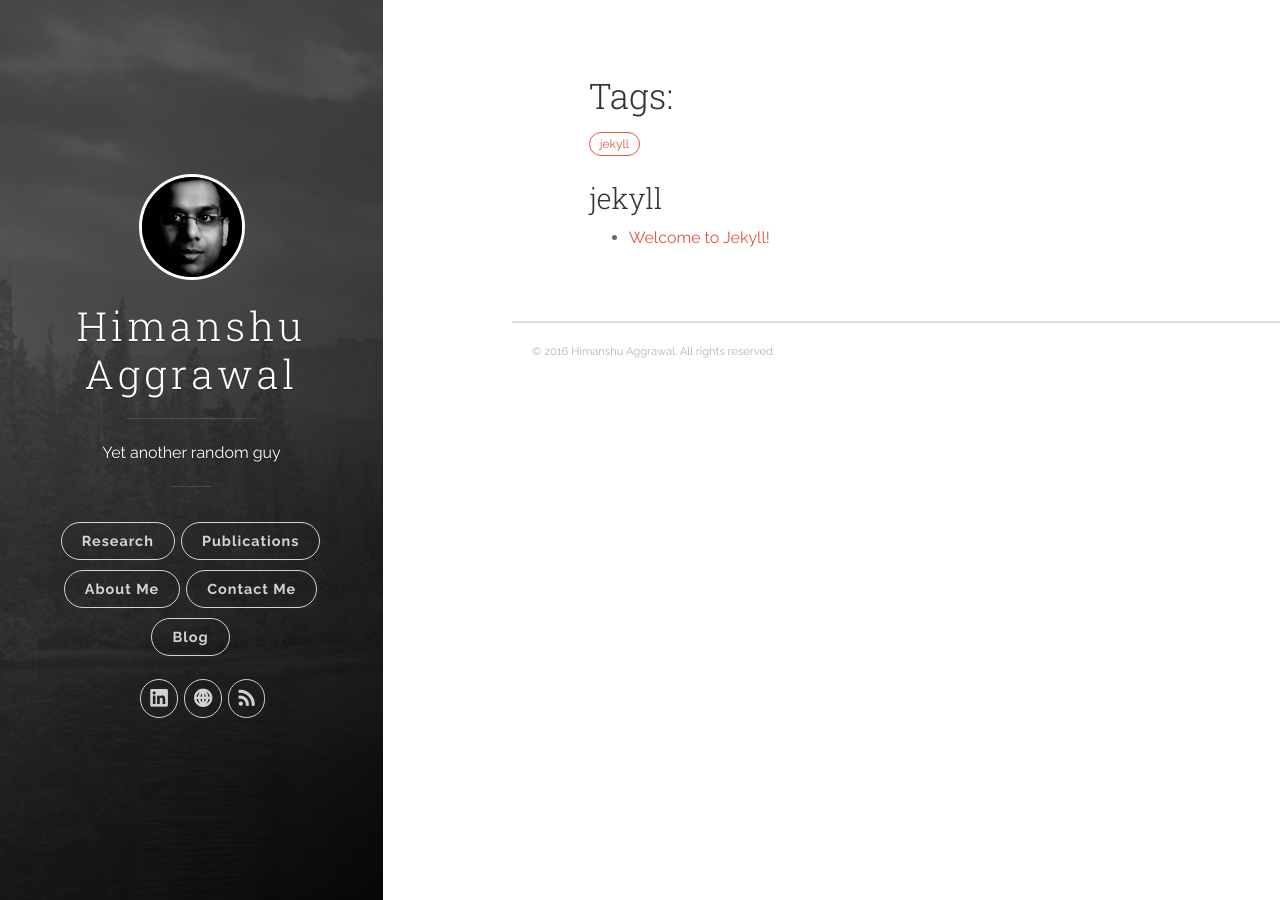
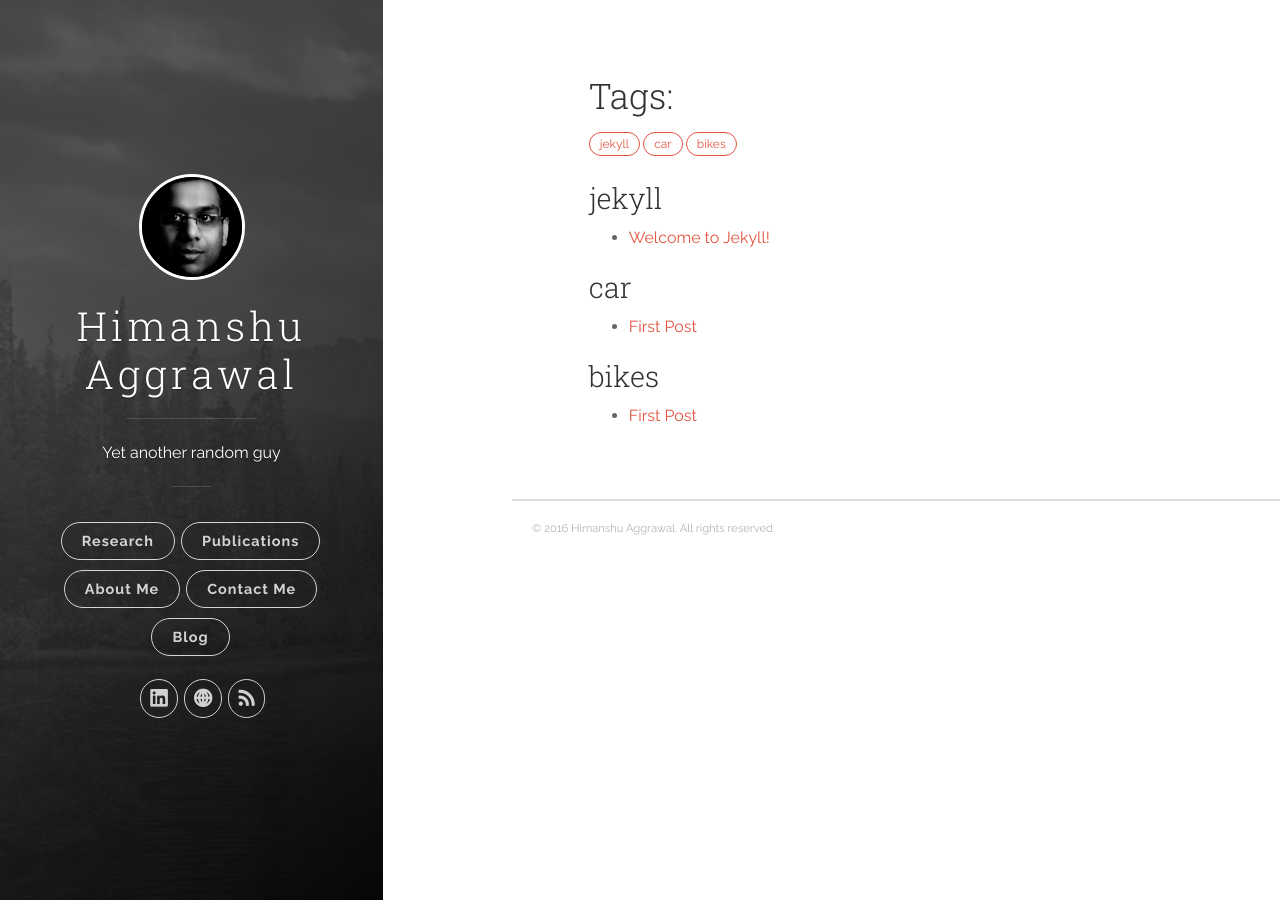
Before and after one commit to ahimanshu13/ahimanshu13.github.io, a Jekyll site: the page built from tags.md, in a window 1280 px wide. Built offline with Jekyll 4.4.1, drawn with Linux system fonts in a browser that asks for light colours; nearby versions of some CDN libraries.

Commit message:
Updated 2016-07-05-first-post.md

```diff
--- a/_posts/2016-07-05-first-post.md
+++ b/_posts/2016-07-05-first-post.md
@@ -3,6 +3,9 @@ published: true
 categories:
   - car
   - bikes
+tags:
+  - car
+  - bikes
 ---
 
 ![test](https://www.enterprise.com/content/dam/global-vehicle-images/cars/FORD_FOCU_2012-1.png)
```
